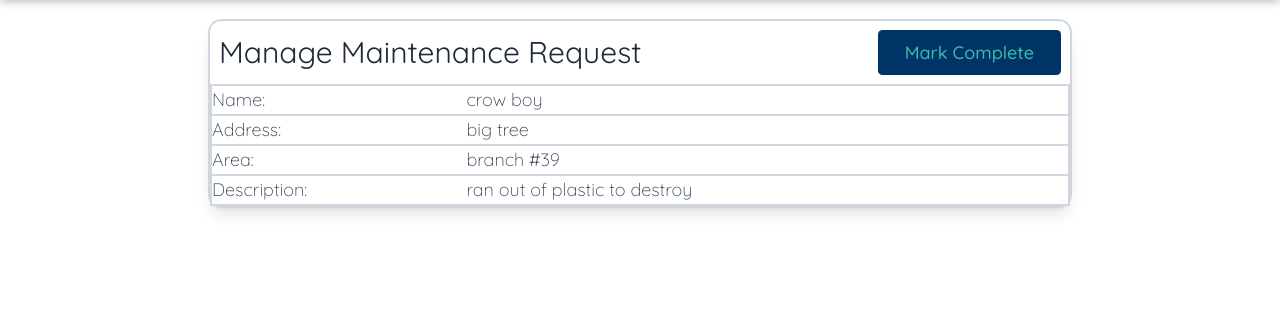
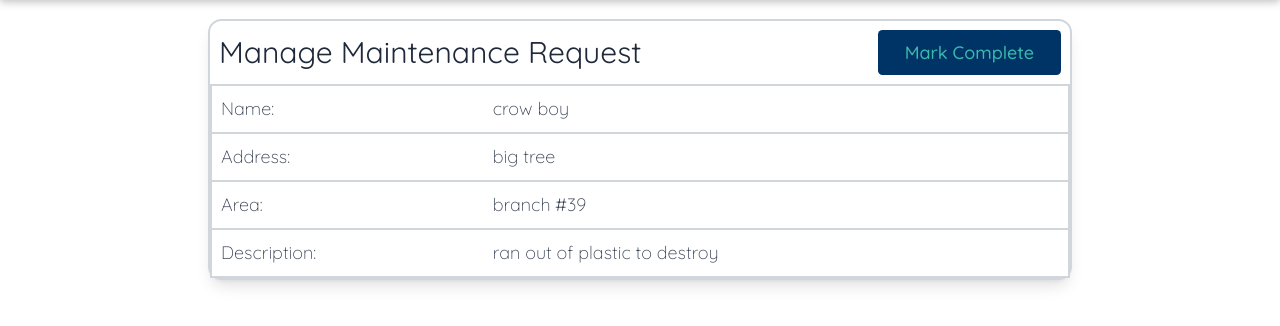
Before and after one commit to ivy864/micah-ministries, a PHP site: page /stepvarepo/manageMaintenanceRequest.php?id=1 in a window 1280 px wide. Shown: the part 95-421 px from the top of the page. Run offline with PHP 8.4, Linux system fonts and the light colour scheme; style sheets or scripts are compiled from the project's sources.

Commit message:
add padding to table

```diff
--- a/manageMaintenanceRequest.php
+++ b/manageMaintenanceRequest.php
@@ -34,6 +34,9 @@
             }
             .manage-maintenance-header > button {
                 width: initial;
+            }
+            td {
+                padding: .5rem;
             }
         </style>
     </head>
```
